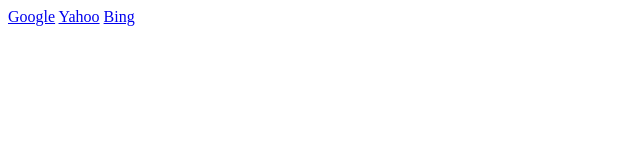
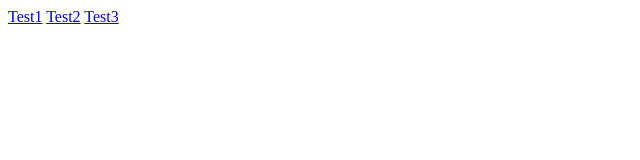
Before and after one commit to tw-assistant/test-html, a plain HTML site: page open-tabs.html in a window 1280 px wide. Shown: the full height of the page, 0-640 px from the left. Drawn offline with Linux system fonts and the light colour scheme.

Commit message:
static pages

```diff
--- a/open-tabs.html
+++ b/open-tabs.html
@@ -5,9 +5,9 @@
 </head>
 
 <body>
-    <a href="https://www.google.com" target="_blank">Google</a>
-    <a href="https://www.yahoo.com" target="_blank">Yahoo</a>
-    <a href="https://www.bing.com" target="_blank">Bing</a>
+    <a href="./test1.html" target="_blank">Test1</a>
+    <a href="./test2.html" target="_blank">Test2</a>
+    <a href="./test3.html" target="_blank">Test3</a>
  </body>
 
 </html>
```
Also changed, not shown: test1.html (added, +11 -0 lines), test2.html (added, +11 -0 lines), test3.html (added, +11 -0 lines).
